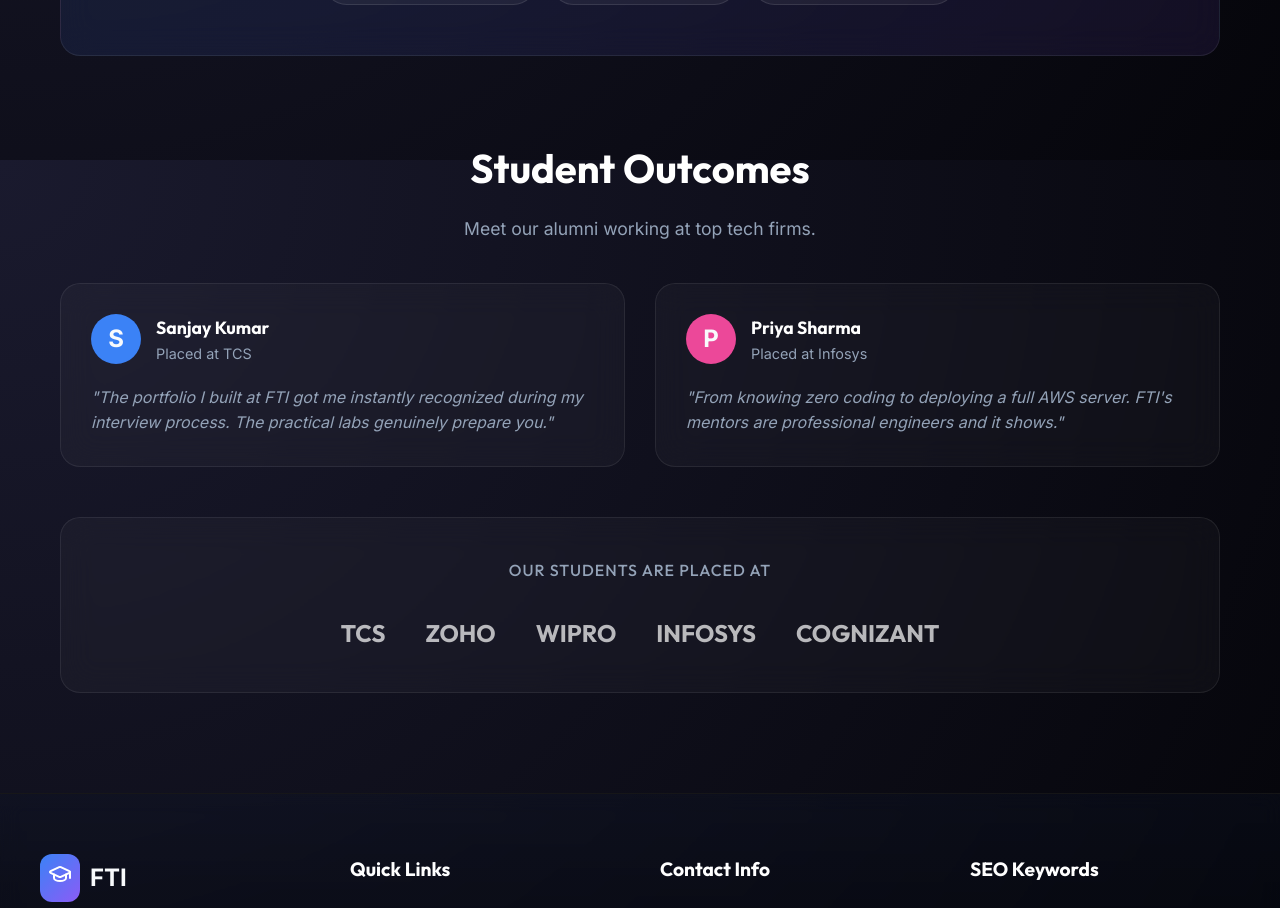
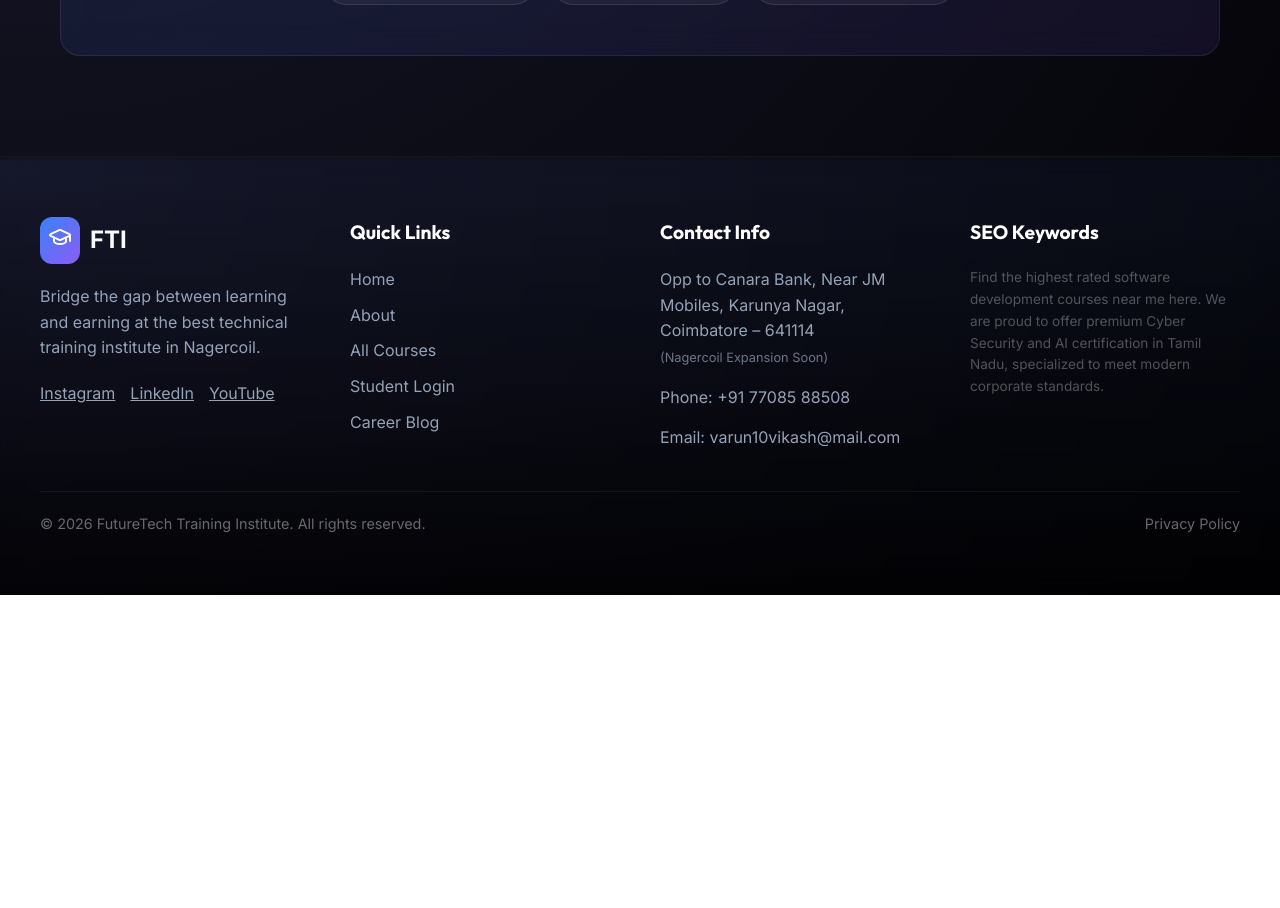
Before and after one commit to abish05/FTI-WEBSITE, a React (Vite) app: page / in a window 1280 px wide. Shown: the part 1440-2348 px from the top of the page. After the commit the page ends 2035 px from the top, so only its background shows below. Built offline with nearby package versions, Linux system fonts and the light colour scheme.

Commit message:
feat: remove social proof block

```diff
--- a/src/pages/Home.jsx
+++ b/src/pages/Home.jsx
@@ -84,45 +84,6 @@ const Home = () => {
                 )}
             </div>
 
-            {/* SOCIAL PROOF */}
-            <div style={{ textAlign: 'center' }}>
-                <h2 style={{ fontSize: '2.5rem', marginBottom: '15px' }}>Student Outcomes</h2>
-                <p style={{ color: 'var(--text-secondary)', fontSize: '1.1rem', marginBottom: '40px' }}>Meet our alumni working at top tech firms.</p>
-
-                <div style={{ display: 'grid', gridTemplateColumns: 'repeat(auto-fit, minmax(300px, 1fr))', gap: '30px', marginBottom: '50px' }}>
-                    <div className="glass-panel" style={{ padding: '30px', textAlign: 'left' }}>
-                        <div style={{ display: 'flex', alignItems: 'center', gap: '15px', marginBottom: '20px' }}>
-                            <div style={{ width: '50px', height: '50px', borderRadius: '50%', background: '#3b82f6', display: 'flex', alignItems: 'center', justifyContent: 'center', fontSize: '1.5rem', fontWeight: 'bold' }}>S</div>
-                            <div>
-                                <h4 style={{ fontSize: '1.1rem', margin: 0 }}>Sanjay Kumar</h4>
-                                <p style={{ color: 'var(--text-secondary)', margin: 0, fontSize: '0.9rem' }}>Placed at TCS</p>
-                            </div>
-                        </div>
-                        <p style={{ color: 'var(--text-secondary)', fontStyle: 'italic' }}>"The portfolio I built at FTI got me instantly recognized during my interview process. The practical labs genuinely prepare you."</p>
-                    </div>
-                    <div className="glass-panel" style={{ padding: '30px', textAlign: 'left' }}>
-                        <div style={{ display: 'flex', alignItems: 'center', gap: '15px', marginBottom: '20px' }}>
-                            <div style={{ width: '50px', height: '50px', borderRadius: '50%', background: '#ec4899', display: 'flex', alignItems: 'center', justifyContent: 'center', fontSize: '1.5rem', fontWeight: 'bold' }}>P</div>
-                            <div>
-                                <h4 style={{ fontSize: '1.1rem', margin: 0 }}>Priya Sharma</h4>
-                                <p style={{ color: 'var(--text-secondary)', margin: 0, fontSize: '0.9rem' }}>Placed at Infosys</p>
-                            </div>
-                        </div>
-                        <p style={{ color: 'var(--text-secondary)', fontStyle: 'italic' }}>"From knowing zero coding to deploying a full AWS server. FTI's mentors are professional engineers and it shows."</p>
-                    </div>
-                </div>
-
-                <div className="glass-panel" style={{ padding: '40px' }}>
-                    <h4 style={{ color: 'var(--text-secondary)', marginBottom: '30px', fontWeight: 'normal', letterSpacing: '1px' }}>OUR STUDENTS ARE PLACED AT</h4>
-                    <div style={{ display: 'flex', justifyContent: 'center', gap: '40px', flexWrap: 'wrap', opacity: 0.7 }}>
-                        <h2 style={{ margin: 0, color: 'white' }}>TCS</h2>
-                        <h2 style={{ margin: 0, color: 'white' }}>ZOHO</h2>
-                        <h2 style={{ margin: 0, color: 'white' }}>WIPRO</h2>
-                        <h2 style={{ margin: 0, color: 'white' }}>INFOSYS</h2>
-                        <h2 style={{ margin: 0, color: 'white' }}>COGNIZANT</h2>
-                    </div>
-                </div>
-            </div>
         </div>
     );
 };
```
